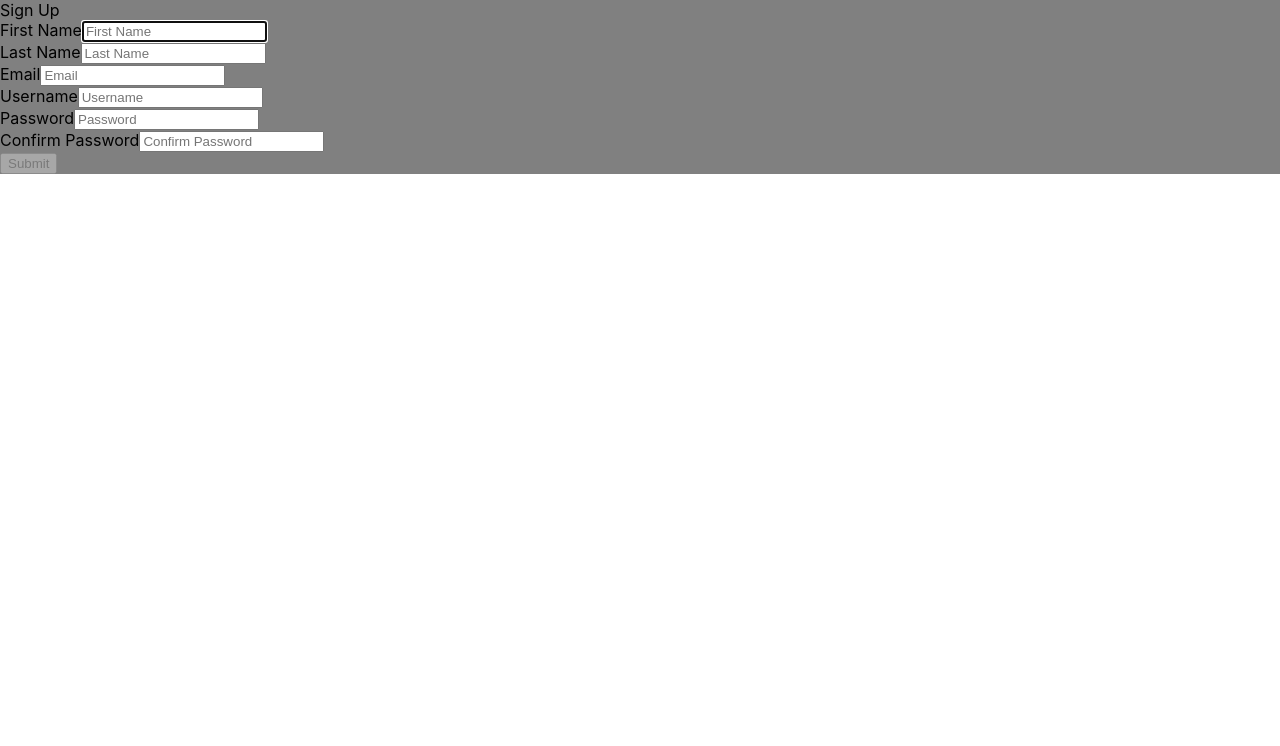
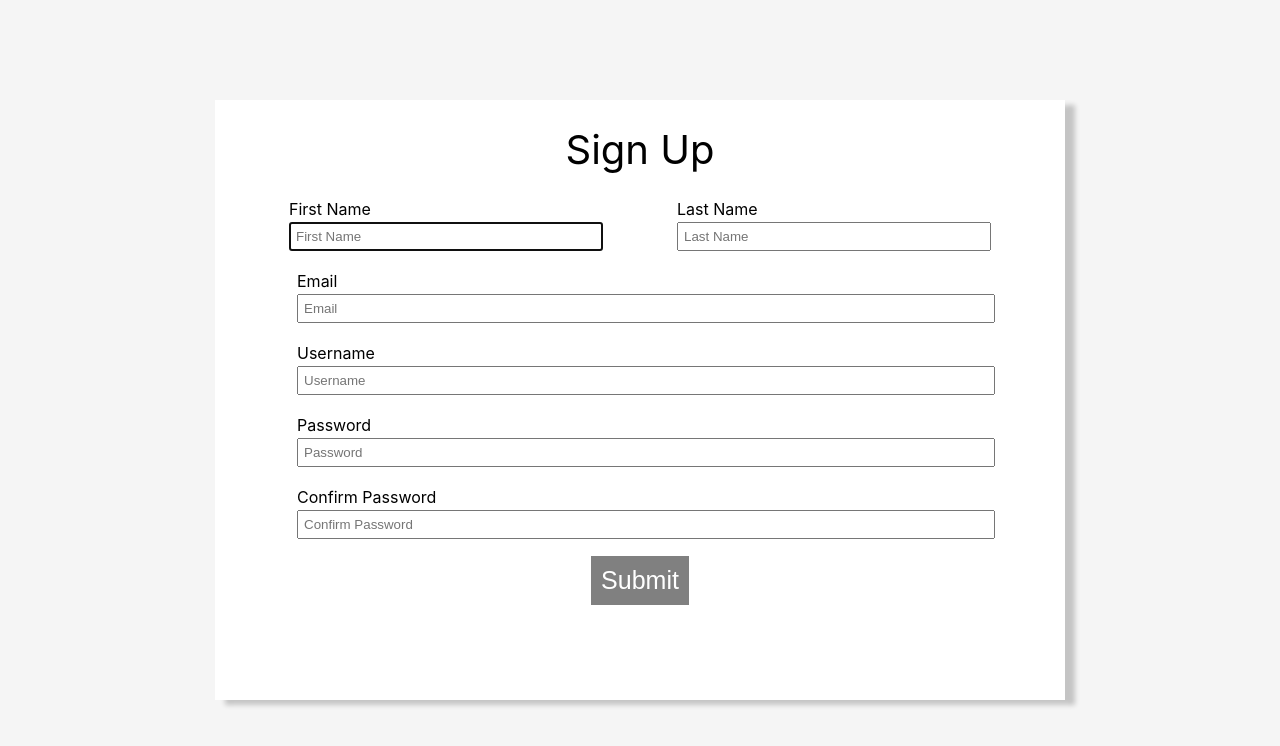
Before and after one commit to Steven2120/React-Weather-Project-Front1, a React (Create React App) app: page /sign-up in a window 1280 px wide. Shown: the top 746 px of the page. Built offline with nearby package versions, Linux system fonts and the light colour scheme; no server answers; the HTML template or start-up script is replaced by a standard one.

Commit message:
continued work on app.js and styling of signup

```diff
--- a/src/App.js
+++ b/src/App.js
@@ -4,6 +4,7 @@ import jwtDecode from "jwt-decode";
 import MainRouter from "./MainRouter";
 import setAxiosAuthToken from "./components/utils/setAxiosAuthToken";
 import "./App.css";
+const API_KEY = process.env.REACT_APP_WEATHER_API;
 
 export class App extends Component {
   render() {
--- a/src/components/Signup/Signup.css
+++ b/src/components/Signup/Signup.css
@@ -1,3 +1,75 @@
-div {
-    background-color: gray;
-}
+body {
+    background-color: #f5f5f5;
+  }
+  .container {
+    width: 850px;
+    height: 600px;
+    background-color: white;
+    box-shadow: 10px 5px 5px rgba(0, 0, 0, 0.2);
+    position: absolute;
+    top: 0;
+    bottom: 0;
+    left: 0;
+    right: 0;
+    margin: auto;
+  }
+  .form-text {
+    text-align: center;
+    margin: 25px 25px;
+    font-size: 40px;
+  }
+  .form-div {
+    display: flex;
+    justify-content: center;
+  }
+  .form-group-inline {
+    display: flex;
+    justify-content: space-evenly;
+  }
+  .form {
+    width: 100%;
+  }
+  .form-group-inline .inline-container {
+    display: inline-block;
+  }
+  .form-group-inline .inline-container label {
+    display: block;
+    margin-bottom: 3px;
+  }
+  .form-group-inline .inline-container input {
+    padding: 5px 5px;
+    width: 300px;
+  }
+  .form-group-block {
+    margin-left: 82px;
+    margin-top: 20px;
+  }
+  .block-container label {
+    display: block;
+    margin-bottom: 3px;
+    margin-top: 20px;
+  }
+  .form-group-block .block-container input {
+    padding: 5px 5px;
+    width: 89%;
+  }
+  .button-container {
+    display: flex;
+    justify-content: center;
+    margin-top: 2%;
+  }
+  .button-container button {
+    padding: 10px 10px;
+    border: none;
+    background-color: black;
+    color: white;
+    font-size: 25px;
+    cursor: pointer;
+  }
+  .button-container button:disabled {
+    background-color: grey;
+  }
+  .errorMessage {
+    font-size: 16px;
+    color: red;
+  }
```
